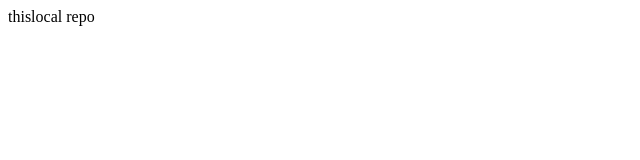
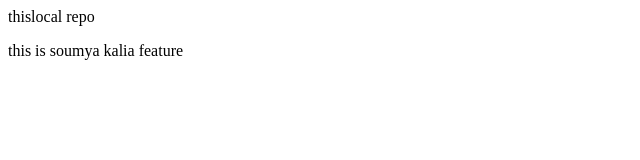
Before and after one commit to soumyapatra123/Localrepo, a plain HTML site: page index.html in a window 1280 px wide. Shown: the whole page, without its empty margins (0-640 px from the left). Drawn offline with Linux system fonts and the light colour scheme.

Commit message:
add kalia feature

```diff
--- a/index.html
+++ b/index.html
@@ -1 +1,2 @@
 <p>thislocal repo</p>
+<p>this is soumya kalia feature</p>
```
